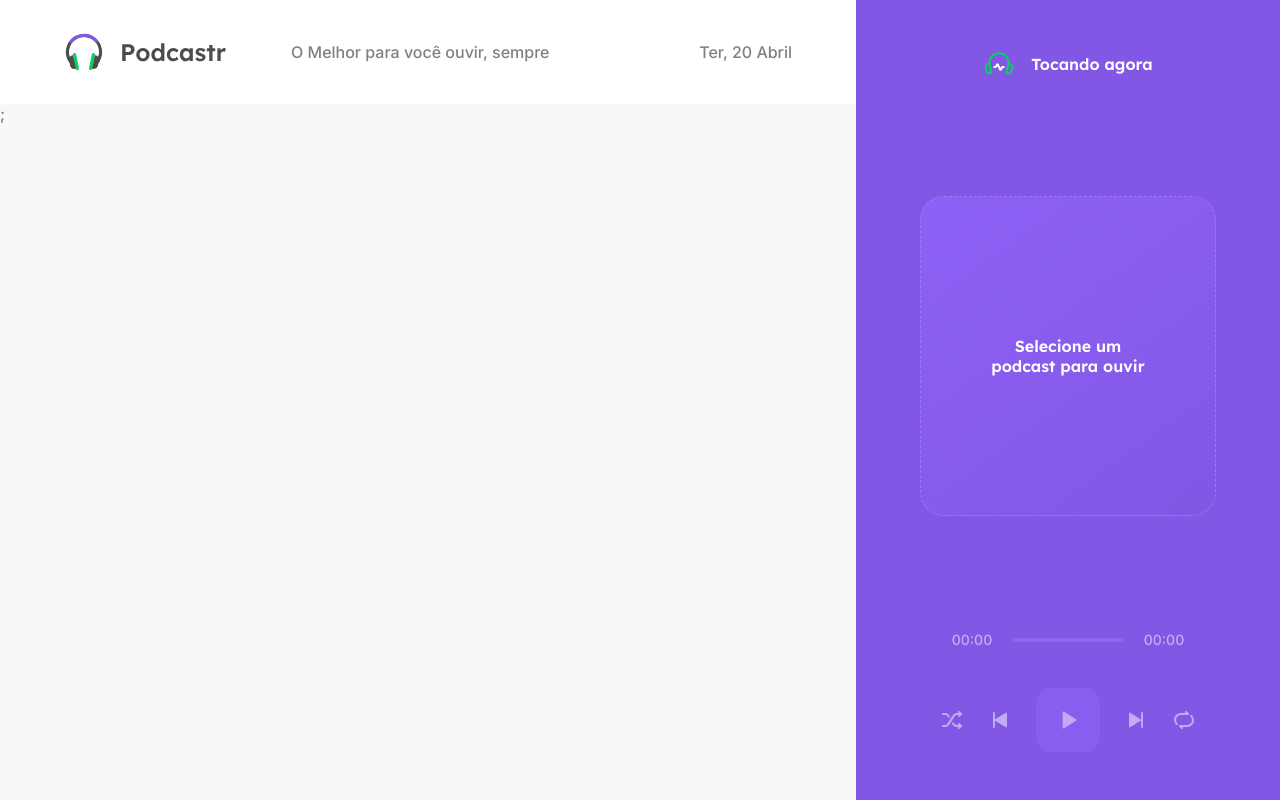
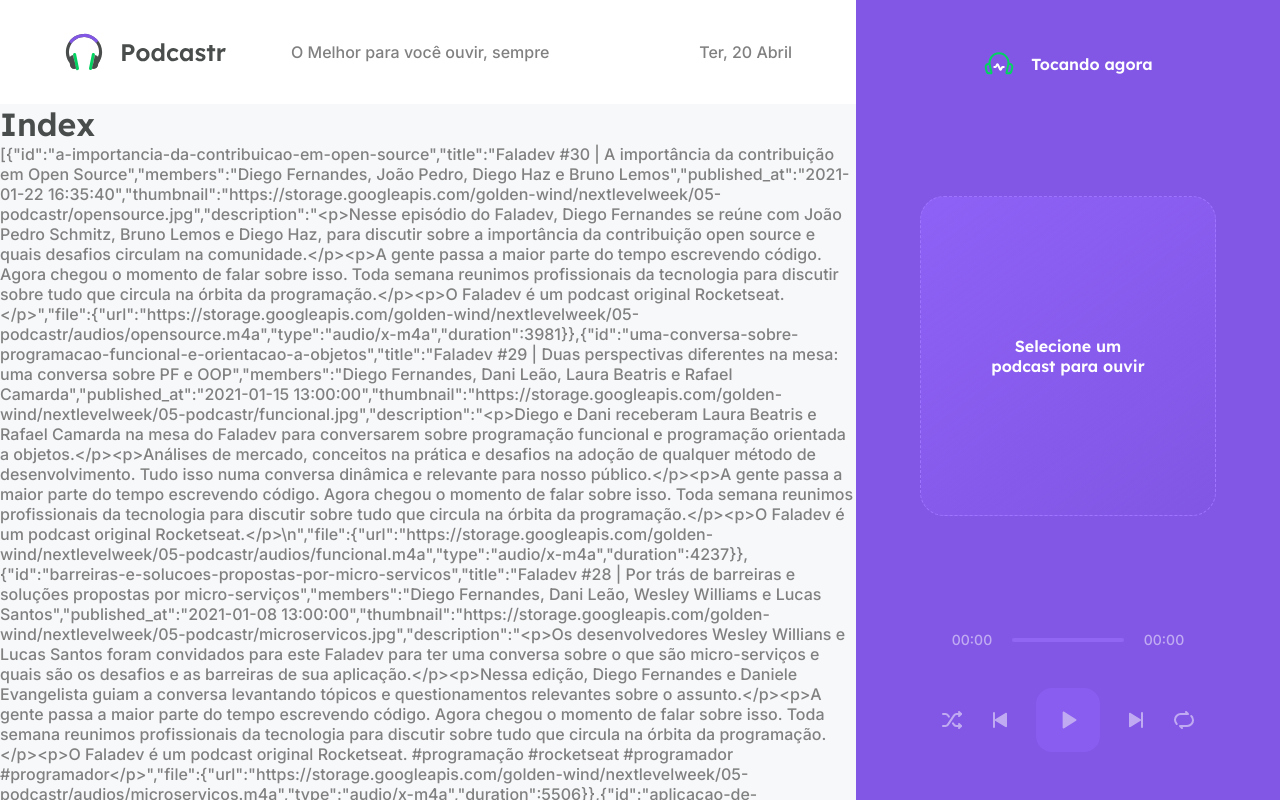
Before and after one commit to Uallessonivo/podcastrnext, a Next.js app: page / in a window 1280 px wide. Shown: the top 800 px of the page. Built offline with nearby package versions, Linux system fonts and the light colour scheme; data requests are answered from the project's data file.

Commit message:
Consumindo APIs

```diff
--- a/package.json
+++ b/package.json
@@ -5,7 +5,8 @@
   "scripts": {
     "dev": "next dev",
     "build": "next build",
-    "start": "next start"
+    "start": "next start",
+    "server": "json-server server.json -w -d 750 -p 3333"
   },
   "dependencies": {
     "date-fns": "^2.21.1",
@@ -18,6 +19,7 @@
   "devDependencies": {
     "@types/node": "^14.14.41",
     "@types/react": "^17.0.3",
+    "json-server": "^0.16.3",
     "typescript": "^4.2.4"
   }
 }
--- a/src/pages/index.tsx
+++ b/src/pages/index.tsx
@@ -1,7 +1,20 @@
-import { Header } from "../components/Header";
-
-export default function Home() {
+export default function Home(props) {
   return (
-    <h1></h1>
+    <div>
+      <h1>Index</h1>
+      <p>{JSON.stringify(props.episodes)}</p>
+    </div>
   );
 }
+
+export async function getStaticProps() {
+  const response = await fetch("http://localhost:3333/episodes");
+  const data = await response.json();
+
+  return {
+    props: {
+      episodes: data,
+    },
+    revalidate: 60 * 60 * 1,
+  };
+}
```
Also changed, not shown: 1 other file (tests, documents, lock files or other folders).
